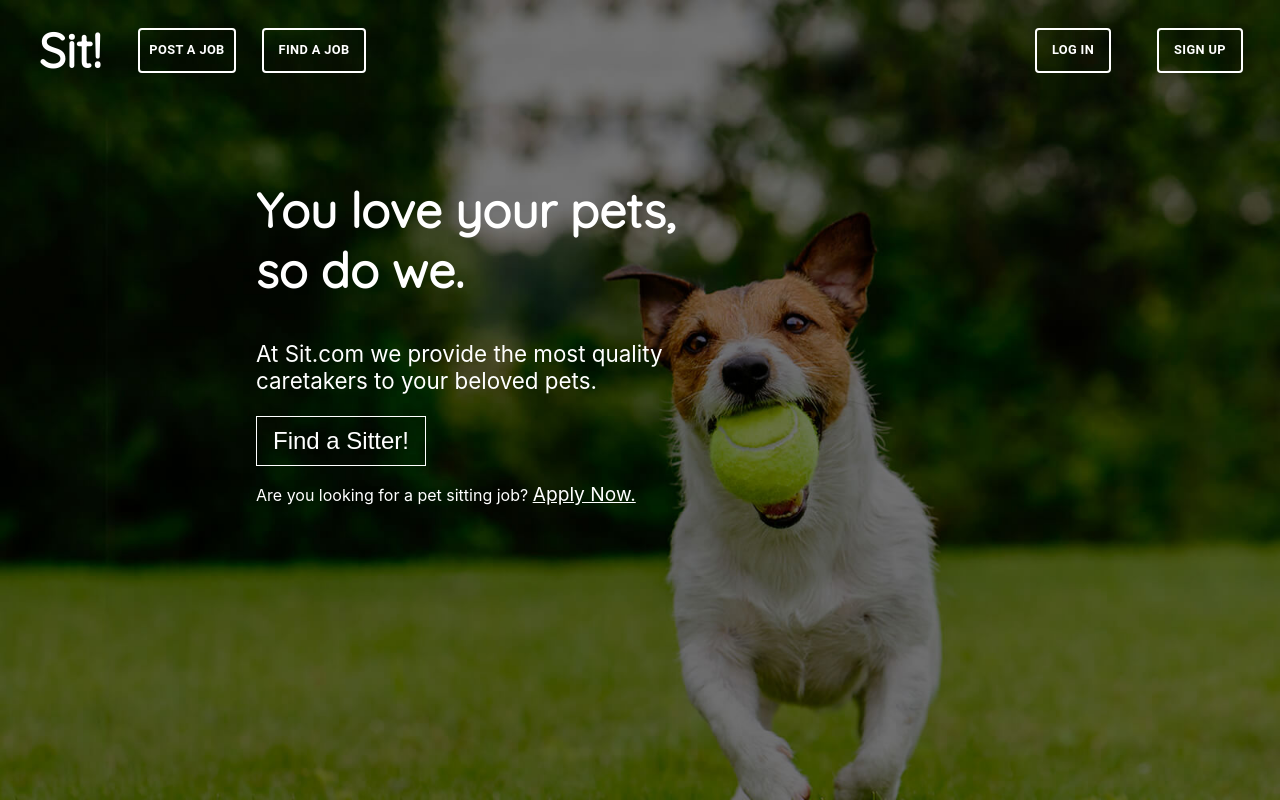
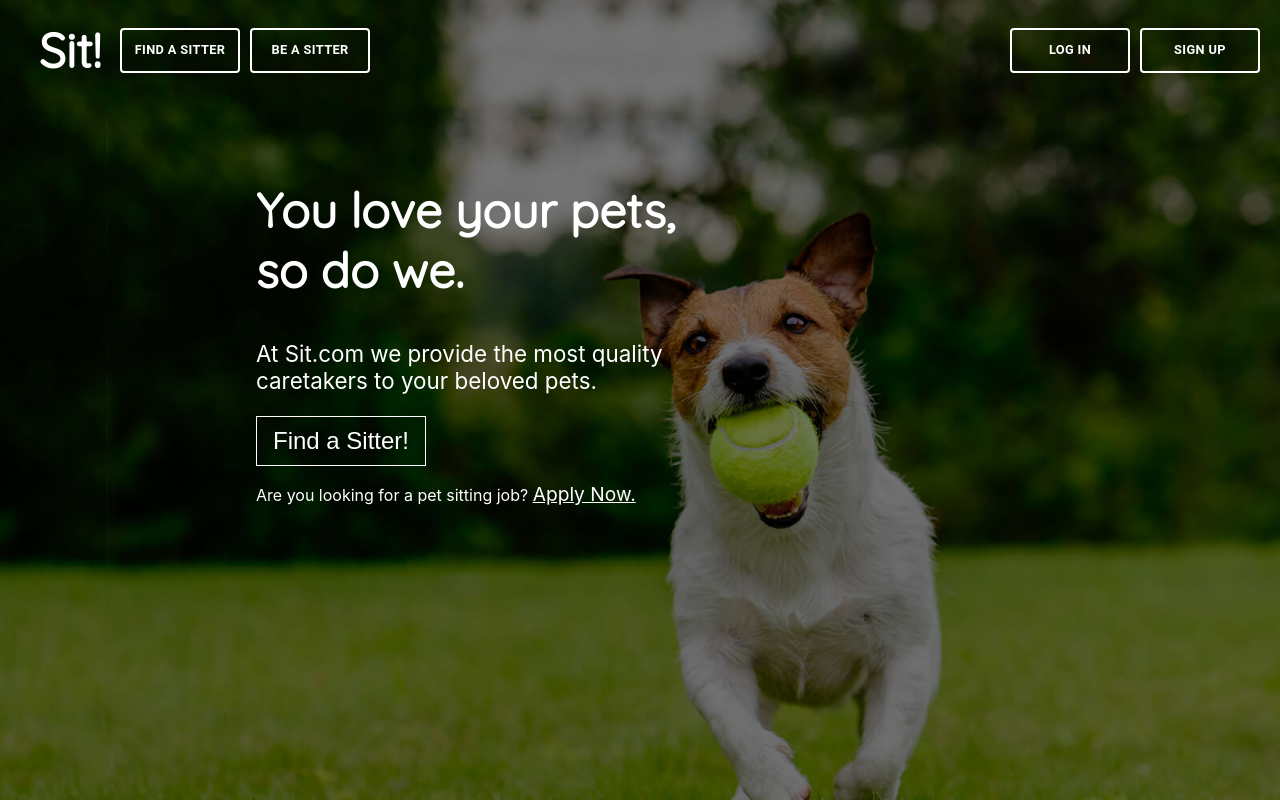
Before and after one commit to Xapollon430/Sit-FrontEnd-Legacy-Migrated, a React (Create React App) app: page / in a window 1280 px wide. Built offline with nearby package versions, Linux system fonts and the light colour scheme.

Commit message:
responsive landing

```diff
--- a/package.json
+++ b/package.json
@@ -7,6 +7,7 @@
 		"@testing-library/jest-dom": "^4.2.4",
 		"@testing-library/react": "^9.4.0",
 		"@testing-library/user-event": "^7.1.2",
+		"gh-pages": "^2.1.1",
 		"material-ui": "^0.20.2",
 		"react": "^16.12.0",
 		"react-dom": "^16.12.0",
@@ -14,11 +15,14 @@
 		"styled-components": "^4.4.1"
 	},
 	"scripts": {
+		"predeploy": "npm run build",
+		"deploy": "gh-pages -d build",
 		"start": "react-scripts start",
 		"build": "react-scripts build",
 		"test": "react-scripts test",
 		"eject": "react-scripts eject"
 	},
+	"homepage": "http://xapollon430.github.io/Sit-FrontEnd",
 	"eslintConfig": {
 		"extends": "react-app"
 	},
--- a/public/index.html
+++ b/public/index.html
@@ -7,6 +7,7 @@
 
 		<meta name="viewport" content="minimum-scale=1, initial-scale=1, width=device-width, shrink-to-fit=no" />
 		<link href="https://fonts.googleapis.com/css?family=Quicksand&display=swap" rel="stylesheet" />
+		<link rel="stylesheet" href="https://cdnjs.cloudflare.com/ajax/libs/font-awesome/5.11.2/css/all.css" />
 		<title>Sit</title>
 	</head>
 	<body>
--- a/src/App.js
+++ b/src/App.js
@@ -5,12 +5,12 @@ import BackgroundImage from "./AppCss";
 
 function App() {
 	return (
-		<div>
+		<React.Fragment>
 			<BackgroundImage>
 				<Header />
 				<Jumbotron />
 			</BackgroundImage>
-		</div>
+		</React.Fragment>
 	);
 }
 
--- a/src/AppCss.js
+++ b/src/AppCss.js
@@ -3,8 +3,7 @@ import bgImage from "./images/background.jpg";
 
 let BackgroundImage = styled.div`
 	background-image: url(${bgImage});
-	height: 100vh;
-	width: 100vw;
+	height: 100%;
 	background-position: center;
 	background-repeat: no-repeat;
 	background-size: cover;
--- /dev/null
+++ b/src/Components/Header/Header.css
@@ -0,0 +1,7 @@
+.open {
+	grid-gap: 10px;
+}
+
+.close {
+	display: none;
+}
--- a/src/Components/Header/Header.js
+++ b/src/Components/Header/Header.js
@@ -1,7 +1,8 @@
-import React from "react";
+import React, { useState, useEffect } from "react";
 import { makeStyles } from "@material-ui/core/styles";
-import { Navbar, Brand } from "./HeaderCss";
+import { Navbar, Brand, Menu, Nav, EmptyDiv } from "./HeaderCss";
 import Button from "@material-ui/core/Button";
+import "./Header.css";
 
 const useStyles = makeStyles({
 	button: {
@@ -12,29 +13,78 @@ const useStyles = makeStyles({
 		fontWeight: "700",
 		fontSize: "0.8rem",
 		color: "white",
-		height: "45px"
+		height: "45px",
+		width: "100%"
 	}
 });
 
 function Header() {
 	const classes = useStyles();
+	let [nav, setNav] = useState(false);
+	let [innerWidth, setInnerWidth] = useState(window.innerWidth);
+	let navButtons;
 
-	return (
-		<Navbar>
-			<Brand>Sit!</Brand>
+	const openNav = () => {
+		setNav(!nav);
+	};
+
+	useEffect(() => {
+		const resizeHandler = () => {
+			setInnerWidth(window.innerWidth);
+		};
+		let resizer = window.addEventListener("resize", resizeHandler);
+
+		return () => {
+			window.removeEventListener("resize", resizer);
+		};
+	}, [innerWidth]);
+
+	console.log(nav);
+
+	if (innerWidth > 700) {
+		console.log(123);
+		navButtons = (
+			<Nav>
 				<Button size="small" variant="outlined" className={classes.button}>
-				Post A Job
+					Find A Sitter
 				</Button>
 				<Button variant="outlined" className={classes.button}>
-				Find A Job
+					Be A Sitter
 				</Button>
-			<div />
+				<EmptyDiv />
 				<Button variant="outlined" className={classes.button}>
 					Log In
 				</Button>
 				<Button variant="outlined" className={classes.button}>
 					Sign Up
 				</Button>
+			</Nav>
+		);
+	} else {
+		navButtons = (
+			<Nav className={nav === true ? "open" : "close"}>
+				<Button size="small" variant="outlined" className={classes.button}>
+					Find A Sitter
+				</Button>
+				<Button variant="outlined" className={classes.button}>
+					Be A Sitter
+				</Button>
+				<EmptyDiv />
+				<Button variant="outlined" className={classes.button}>
+					Log In
+				</Button>
+				<Button variant="outlined" className={classes.button}>
+					Sign Up
+				</Button>
+			</Nav>
+		);
+	}
+
+	return (
+		<Navbar>
+			<Brand>Sit!</Brand>
+			<Menu onClick={openNav} className="fas fa-bars fa-3x"></Menu>
+			{navButtons}
 		</Navbar>
 	);
 }
--- a/src/Components/Header/HeaderCss.js
+++ b/src/Components/Header/HeaderCss.js
@@ -3,16 +3,54 @@ import styled from "styled-components";
 export const Navbar = styled.div`
 	padding: 20px;
 	display: grid;
-	grid-gap: 7px;
-	grid-template-columns: 100px 120px 120px 1fr 120px 120px;
+	grid-template-areas: "brand nav";
+	grid-template-columns: 100px;
 	align-items: center;
 	justify-items: center;
-	position: static;
+	@media (max-width: 700px) {
+		grid-template-areas:
+			"brand menu"
+			"nav nav";
+	}
+`;
+
+export const Nav = styled.div`
+	grid-area: nav;
+	width: 100%;
+	display: grid;
+	grid-gap: 10px;
+	grid-template-columns: 120px 120px 1fr 120px 120px;
+	@media (max-width: 700px) {
+		grid-template-columns: none;
+		grid-template-rows: repeat(4, auto);
+	}
+`;
+
+export const Menu = styled.i`
+	grid-area: menu;
+	display: none;
+	color: white;
+	@media (max-width: 700px) {
+		display: block;
+		justify-self: end;
+		padding-right: 20px;
+	}
 `;
 
 export const Brand = styled.h1`
+	grid-area: brand;
 	font-size: 3rem;
 	color: white;
 	margin: 0px;
 	font-family: "Quicksand", sans-serif;
+	@media (max-width: 700px) {
+		display: block;
+		grid-area: brand;
+	}
 `;
+
+export const EmptyDiv = styled.div`
+	@media (max-width: 700px) {
+		display: none;
+	}
+`;
--- a/src/Components/Jumbotron/JumbotronCss.js
+++ b/src/Components/Jumbotron/JumbotronCss.js
@@ -9,11 +9,17 @@ export const Title = styled.h1`
 	font-size: 3rem;
 	color: white;
 	font-family: "Quicksand", sans-serif;
+	@media (max-width: 700px) {
+		font-size: 2rem;
+	}
 `;
 
 export const Paragraph = styled.p`
 	font-size: 1.4rem;
 	color: white;
+	@media (max-width: 700px) {
+		font-size: 1.3rem;
+	}
 `;
 
 export const Button = styled.button`
--- a/src/index.css
+++ b/src/index.css
@@ -4,6 +4,11 @@ body {
 		"Droid Sans", "Helvetica Neue", sans-serif;
 	-webkit-font-smoothing: antialiased;
 	-moz-osx-font-smoothing: grayscale;
+	height: 100vh;
+}
+
+#root {
+	height: 100%;
 }
 
 code {
```
Also changed, not shown: 1 other file (tests, documents, lock files or other folders). Lines whose indentation alone changed are shown as unchanged.
